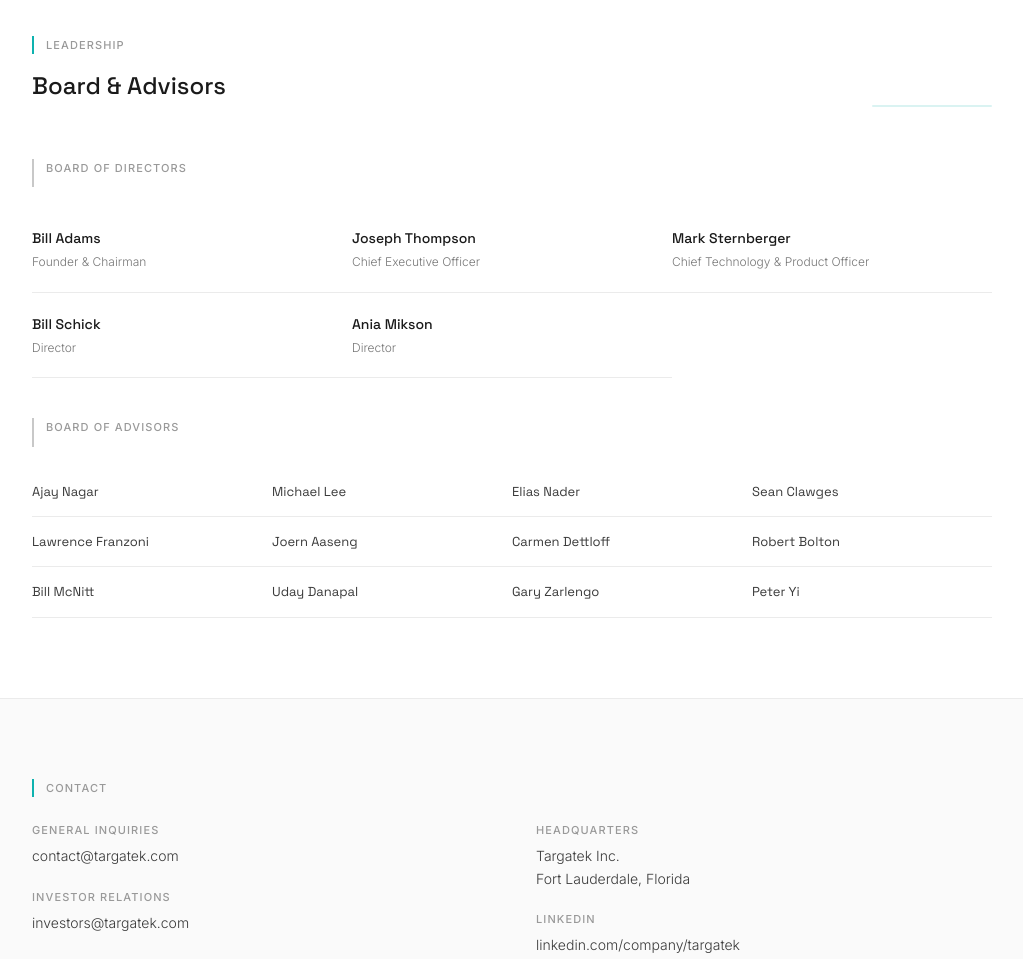
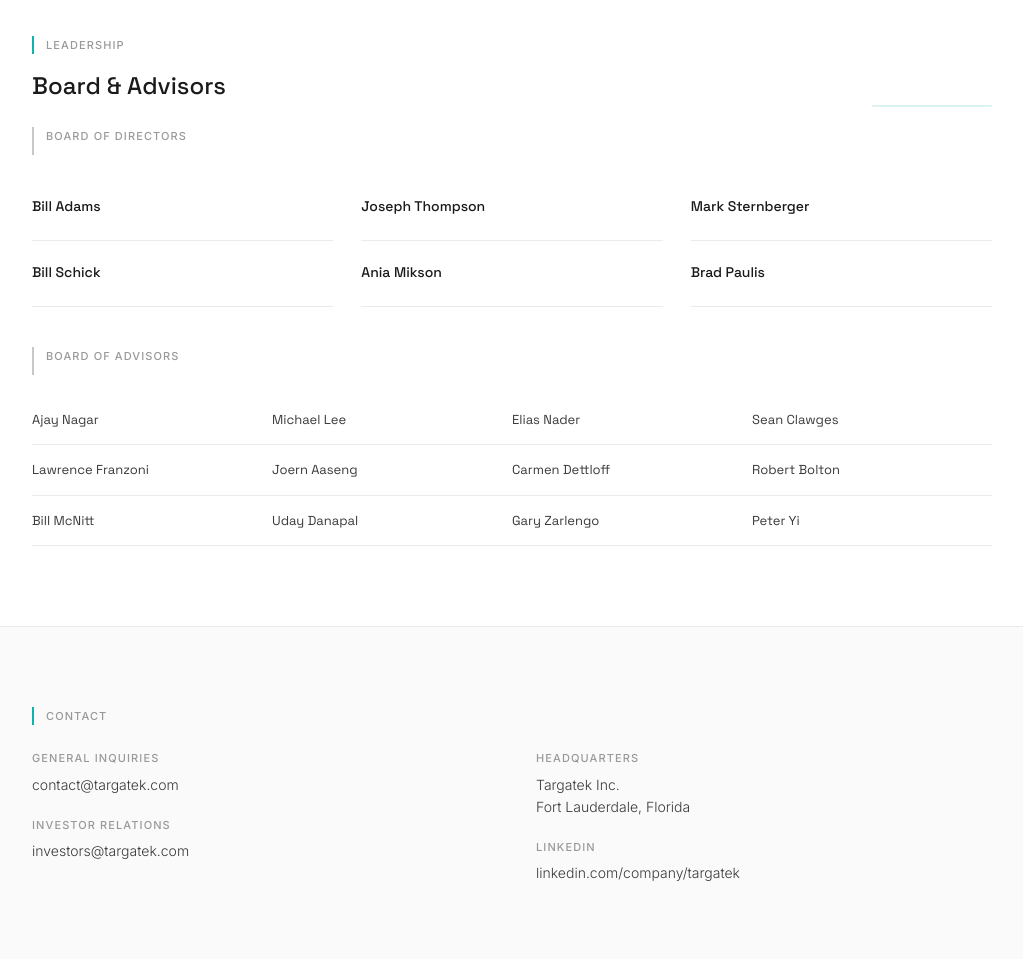
Before and after one commit to Textak-AI/targatek-site, a website: page public/index.html in a window 1280 px wide. Shown: the part 1200-2159 px from the top of the page, without its empty margins (128-1151 px from the left). Drawn offline with Linux system fonts and the light colour scheme.

Commit message:
Update leadership section

```diff
--- a/public/index.html
+++ b/public/index.html
@@ -240,7 +240,7 @@
   .leadership-grid {
     display: grid;
     grid-template-columns: repeat(3, 1fr);
-    gap: 0;
+    gap:  0 28px;
   }
   .leader-card {
     padding: 20px 16px 20px 0;
@@ -534,31 +534,27 @@
       </div>
     </div>
 
-    <div class="board-subsection">
-      <div class="board-subsection-label">Board of Directors</div>
+    <div class="board-subsection-label">Board of Directors</div>
       <div class="leadership-grid">
         <div class="leader-card">
           <div class="leader-name">Bill Adams</div>
-          <div class="leader-role">Founder & Chairman</div>
         </div>
         <div class="leader-card">
           <div class="leader-name">Joseph Thompson</div>
-          <div class="leader-role">Chief Executive Officer</div>
         </div>
         <div class="leader-card">
           <div class="leader-name">Mark Sternberger</div>
-          <div class="leader-role">Chief Technology & Product Officer</div>
         </div>
         <div class="leader-card">
           <div class="leader-name">Bill Schick</div>
-          <div class="leader-role">Director</div>
         </div>
         <div class="leader-card">
           <div class="leader-name">Ania Mikson</div>
-          <div class="leader-role">Director</div>
+        </div>
+        <div class="leader-card">
+          <div class="leader-name">Brad Paulis</div>
         </div>
       </div>
-    </div>
 
     <div class="board-subsection">
       <div class="board-subsection-label">Board of Advisors</div>
```
